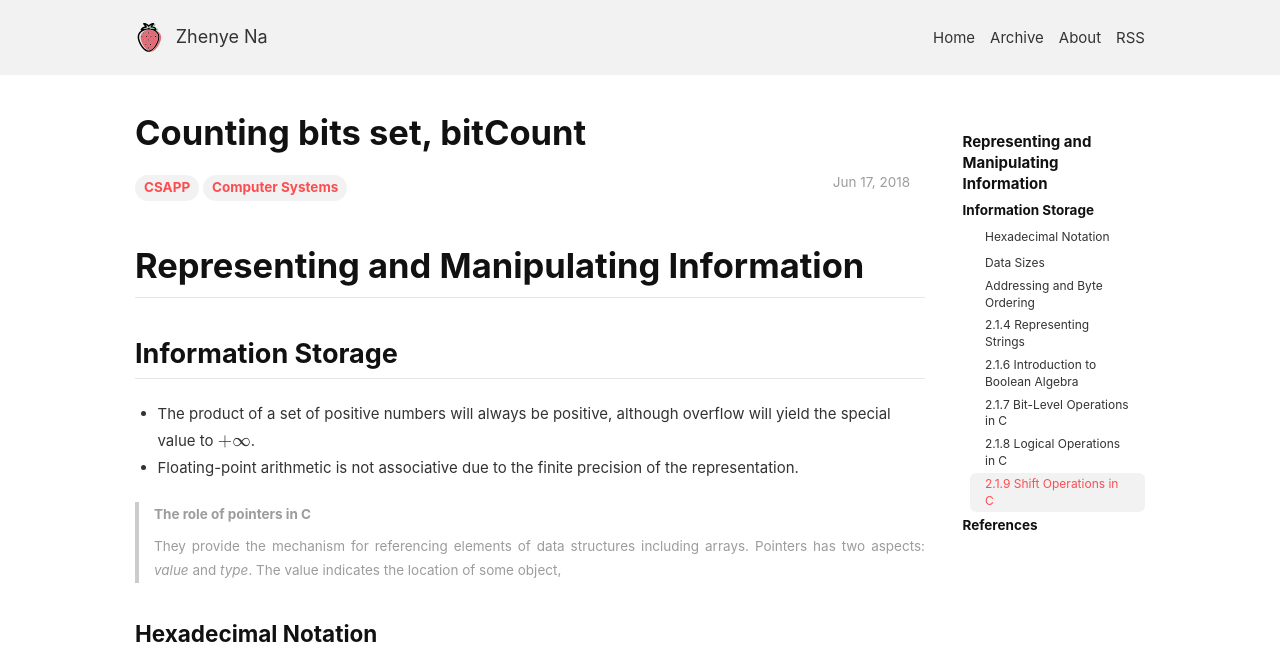
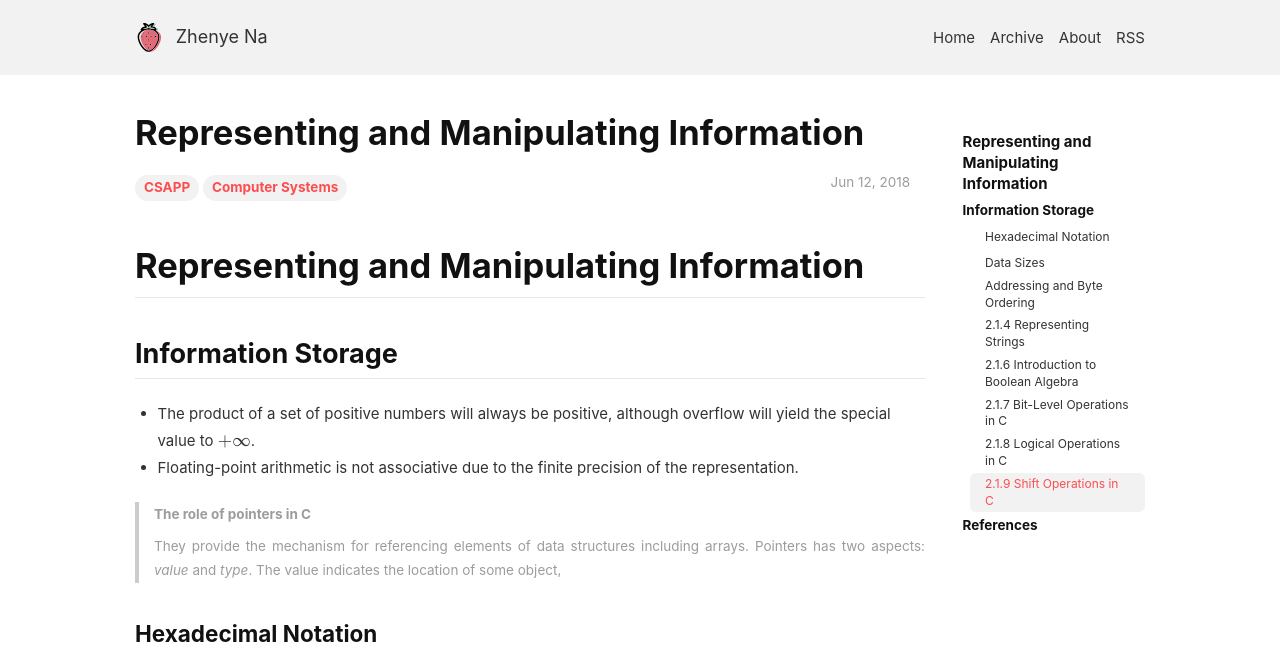
Before and after one commit to Zhenye-Na/blog, a Jekyll site: the page built from _posts/2018-06-12-information-storage.md, in a window 1280 px wide and 900 px high, cut to the strip 0-652 px from the top of the window. Built offline with Jekyll 4.4.1, drawn with Linux system fonts in a browser that asks for light colours; nearby versions of some CDN libraries; formulas are drawn with MathJax 3; comment, search, counter and statistics services are not loaded.

Commit message:
Add post

```diff
--- a/_posts/2018-06-12-information-storage.md
+++ b/_posts/2018-06-12-information-storage.md
@@ -1,8 +1,8 @@
 ---
 layout: post
-title: "Counting bits set, bitCount"
-date: 2018-06-17
-excerpt: "CSAPP3e Self-Study Datalab"
+title: "Representing and Manipulating Information"
+date: 2018-06-12
+excerpt: "Reading Notes of CSAPP3e Chapter 2: Representing and Manipulating Information"
 tags: [CSAPP, Computer Systems]
 ---
 
```
